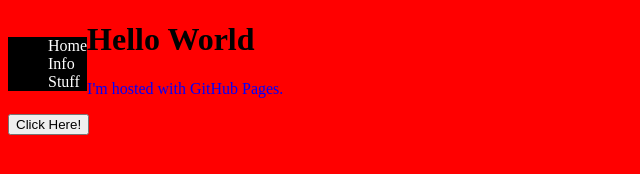
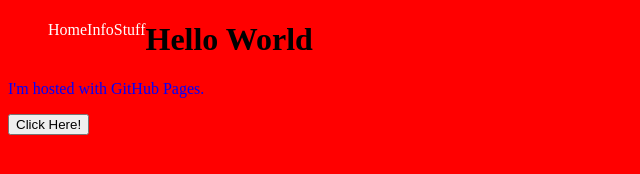
Before and after one commit to hannesmcman/hannesmcman.github.io, a plain HTML site: page index.html in a window 1280 px wide. Shown: the whole page, without its empty margins (0-640 px from the left). Drawn offline with Linux system fonts and the light colour scheme.

Commit message:
fixed list-style-type

```diff
--- a/CSS/styles.css
+++ b/CSS/styles.css
@@ -9,5 +9,9 @@ p {
 ul {
 	background-color:black;
 	color:white;
+	list-style-type:none;
+}
+
+li {
 	float:left;
 }
--- a/index.html
+++ b/index.html
@@ -7,7 +7,7 @@
 	<meta name="viewport" content="width=device-width, initial-scale=1.0">
 </head>
 <body>
-<ul type="none">
+<ul>
 <li>Home</li>
 <li>Info</li>
 <li>Stuff</li>
```
